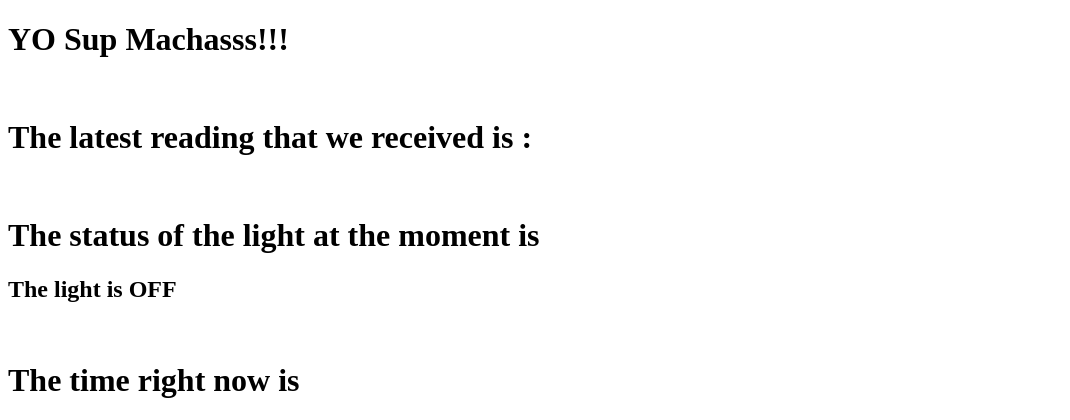
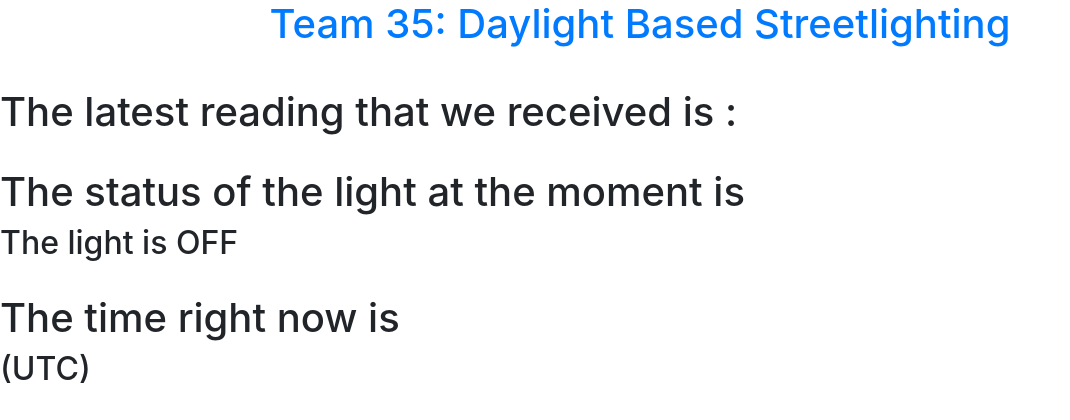
Before and after one commit to nishant-sachdeva/DjangoServerEsw, a Django app: template server/templates/home.html in a window 1280 px wide. Shown: the top 420 px of the page, without its empty margins (0-1070 px from the left). Run offline with Django 3.2, Linux system fonts and the light colour scheme; the template is opened without the code that fills it, so the values that code supplies are empty; some libraries are stand-ins or nearby versions.

Commit message:
Added bootstrap and started out on templates

```diff
--- a/server/templates/base.html
+++ b/server/templates/base.html
@@ -1,11 +1,18 @@
 <!DOCTYPE html>
 <html>
 <head>
-	<title>Base Html Page</title>
+	<title>Team 35: Daylight Based Streetlighting</title>
+	<link rel="stylesheet" href="https://stackpath.bootstrapcdn.com/bootstrap/4.3.1/css/bootstrap.min.css" integrity="sha384-ggOyR0iXCbMQv3Xipma34MD+dH/1fQ784/j6cY/iJTQUOhcWr7x9JvoRxT2MZw1T" crossorigin="anonymous">
 </head>
 <body>
 
-<h1>YO Sup Machasss!!!</h1>
+	<div class="container">
+		<div class="row">
+			<div class="col text-center">
+				<h1 class="text-primary">Team 35: Daylight Based Streetlighting</h1>
+			</div>
+		</div>
+	</div>
 
 
 {% block content %}
```
